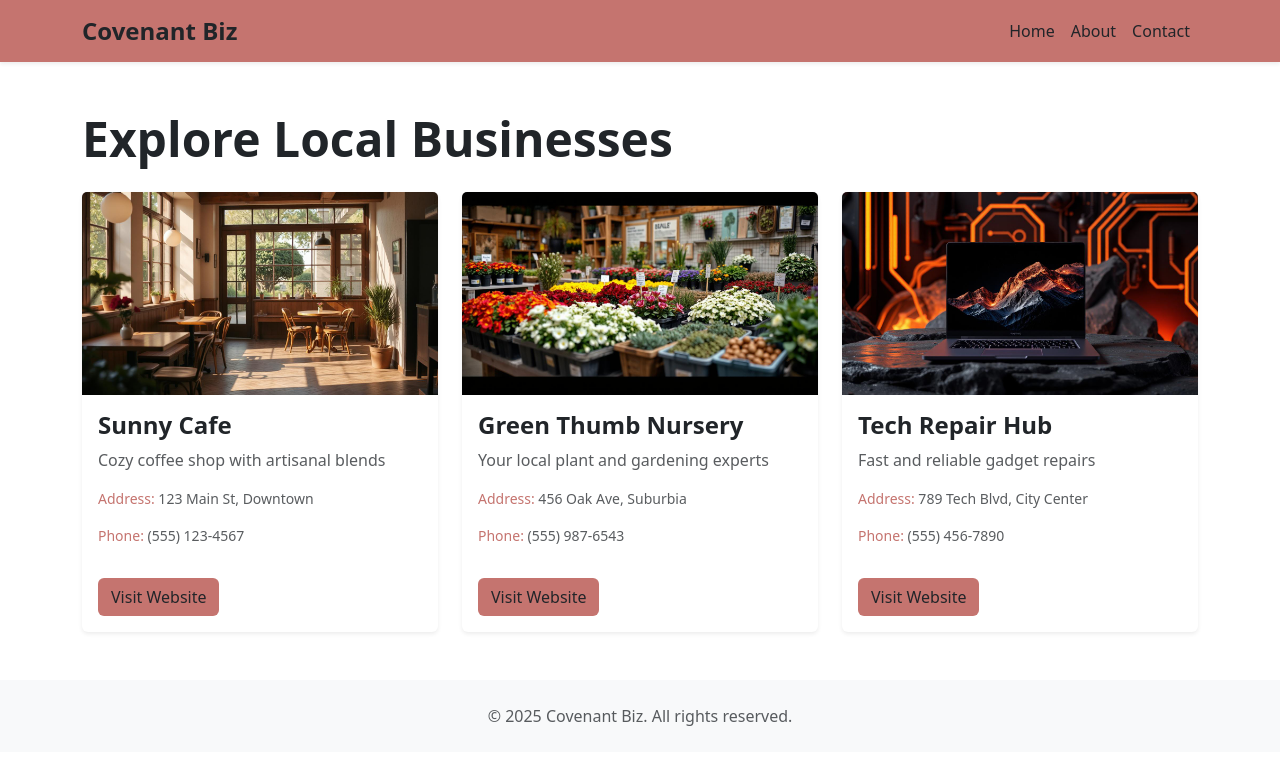
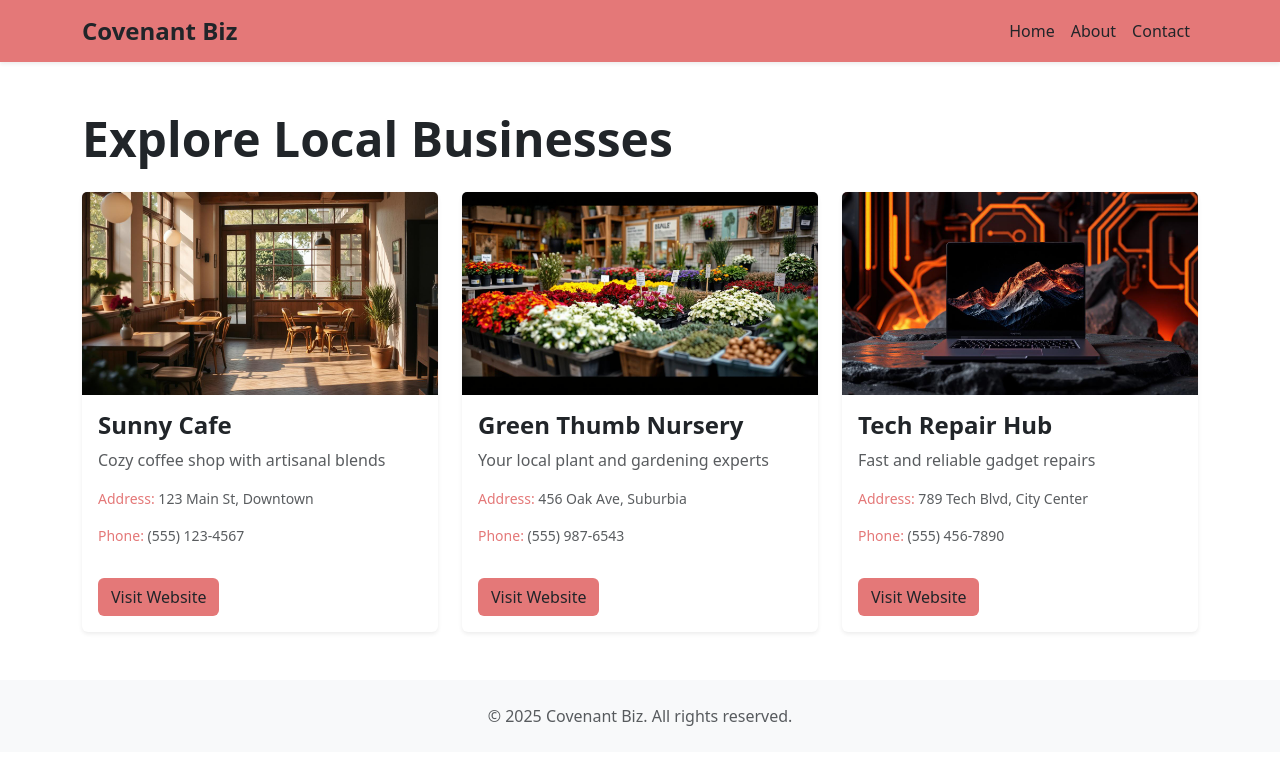
Before and after one commit to BlackPrinceJoker/CovenantBiz, a plain HTML site: page index.html in a window 1280 px wide. Drawn offline with nearby package versions, Linux system fonts and the light colour scheme.

Commit message:
Update index.html

```diff
--- a/index.html
+++ b/index.html
@@ -16,13 +16,13 @@
             box-shadow: 0 10px 20px rgba(0, 0, 0, 0.1);
         }
         .highlight {
-            color: #c5746f; /* Red highlight */
+            color: #e47878; /* Red highlight */
         }
         .accent-bg {
-            background-color: #c5746f /* Light blue accent */
+            background-color: #e47878; /* Light blue accent */
         }
         .header-bg {
-            background-color: #c5746f; /* Light blue header */
+            background-color: #e47878; /* Light blue header */
         }
         .title-font {
             font-family: 'Poppins', sans-serif;
```
